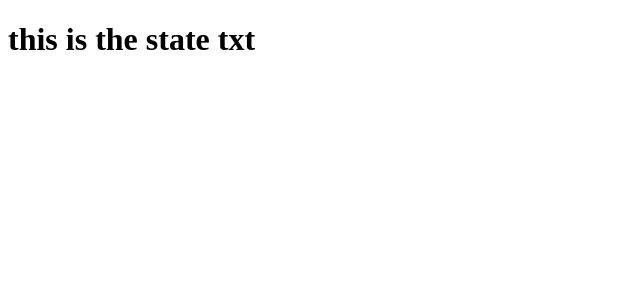
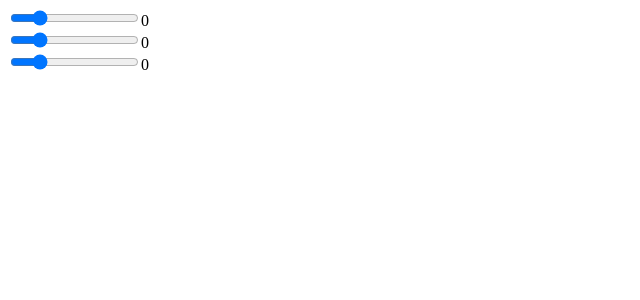
Before and after one commit to vuk1066/tutorial, a React app: page / in a window 1280 px wide. Shown: the top 300 px of the page, without its empty margins (0-640 px from the left). Built offline with nearby package versions, Linux system fonts and the light colour scheme.

Commit message:
refs to specigic components

```diff
--- a/src/js/App.js
+++ b/src/js/App.js
@@ -1,15 +1,47 @@
 import React from 'react';
+import ReactDOM from 'react-dom';
 
 class App extends React.Component {
 	constructor(){
 		super();
-		this.state = { txt: 'this is the state txt'}
+		this.state = {
+			red: 0,
+			blue: 0,
+			green: 0
+		}
+		this.update = this.update.bind(this)
+	}
+	update(e){
+		this.setState({
+			red: ReactDOM.findDOMNode(this.refs.red).value,
+			blue: ReactDOM.findDOMNode(this.refs.blue).value,
+			green: ReactDOM.findDOMNode(this.refs.green).value
+		})
 	}
   	render(){
 	    return (
-    	  <h1>{this.state.txt}</h1>
+	    	<div>
+	    		<Slider ref="green" update={this.update} />
+	    		{this.state.green} <br />
+	    		<Slider ref="blue" update={this.update} />
+	    		{this.state.blue} <br />
+	    		<Slider ref="red" update={this.update} />
+	    		{this.state.red}
+	    	</div>
       	);
   	}
 }
 
+class Slider extends React.Component {
+	render(){
+		return (
+	    	<input type="range"
+	    		min="0"
+	    		max="255"
+	    		onChange={this.props.update} />
+
+		);
+	}
+}
+
 export default App
--- a/src/js/main.js
+++ b/src/js/main.js
@@ -1,4 +1,4 @@
 import React from 'react';
 import ReactDOM from 'react-dom';
-import App from './App';
+import App from './app';
 ReactDOM.render(<App />, document.getElementById('app'))
```
Also changed, not shown: doc.txt.
